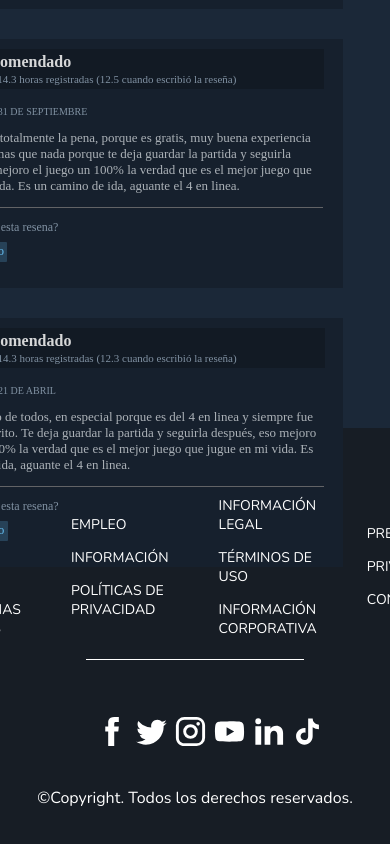
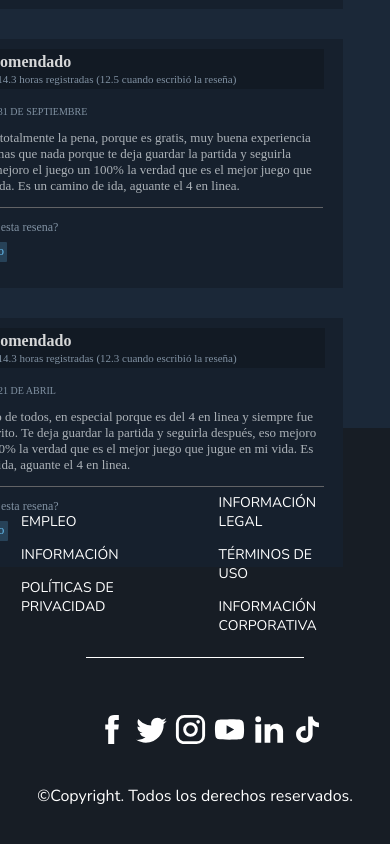
Before and after one commit to FacundoOlesen/TPE_Interfaces, a plain HTML site: page TP2/game.html in a window 390 px wide. Shown: the part 2922-3766 px from the top of the page. Drawn offline with nearby package versions, Linux system fonts and the light colour scheme; a web font is replaced by a local one.

Commit message:
arreglo png

```diff
--- a/TP2/styles.css
+++ b/TP2/styles.css
@@ -322,10 +322,27 @@
     text-decoration: underline;
     cursor: pointer;
 }
+@media (max-width: 400px) {
+footer{
+    display: none;
+}
+}
 @media (max-width: 958px) {
-    footer{
-        display: none;
-    }}
+
+    .links{
+        display: flex;
+        align-items: center;
+        text-transform: uppercase;
+        font-size: 14px;
+        margin-top: 50px;;
+        margin-right: 100px;
+    }
+
+    .links-1{
+      margin-top: -55px;
+      margin-left: 50px;
+    }
+}
 
 .button {
     position: relative;
```
